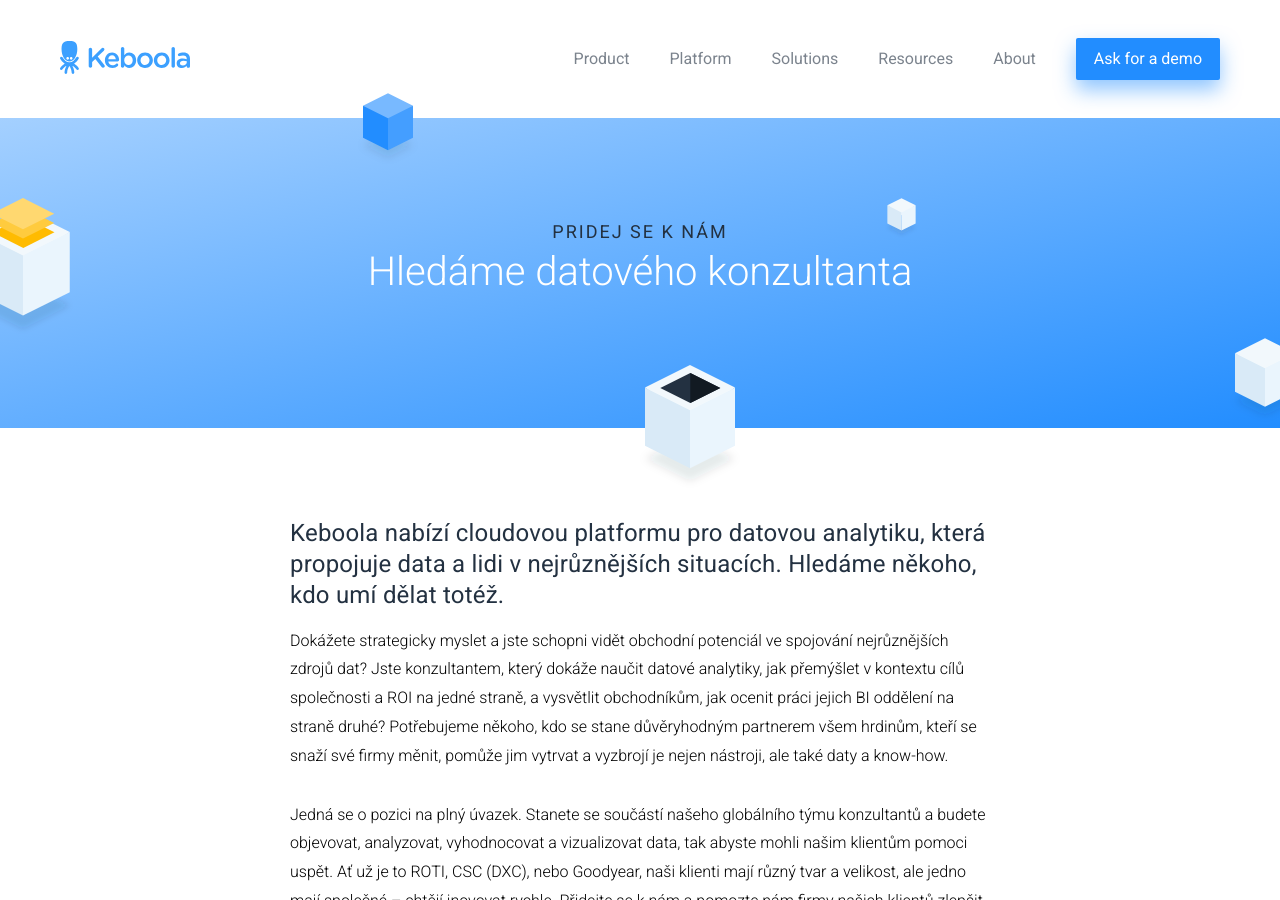
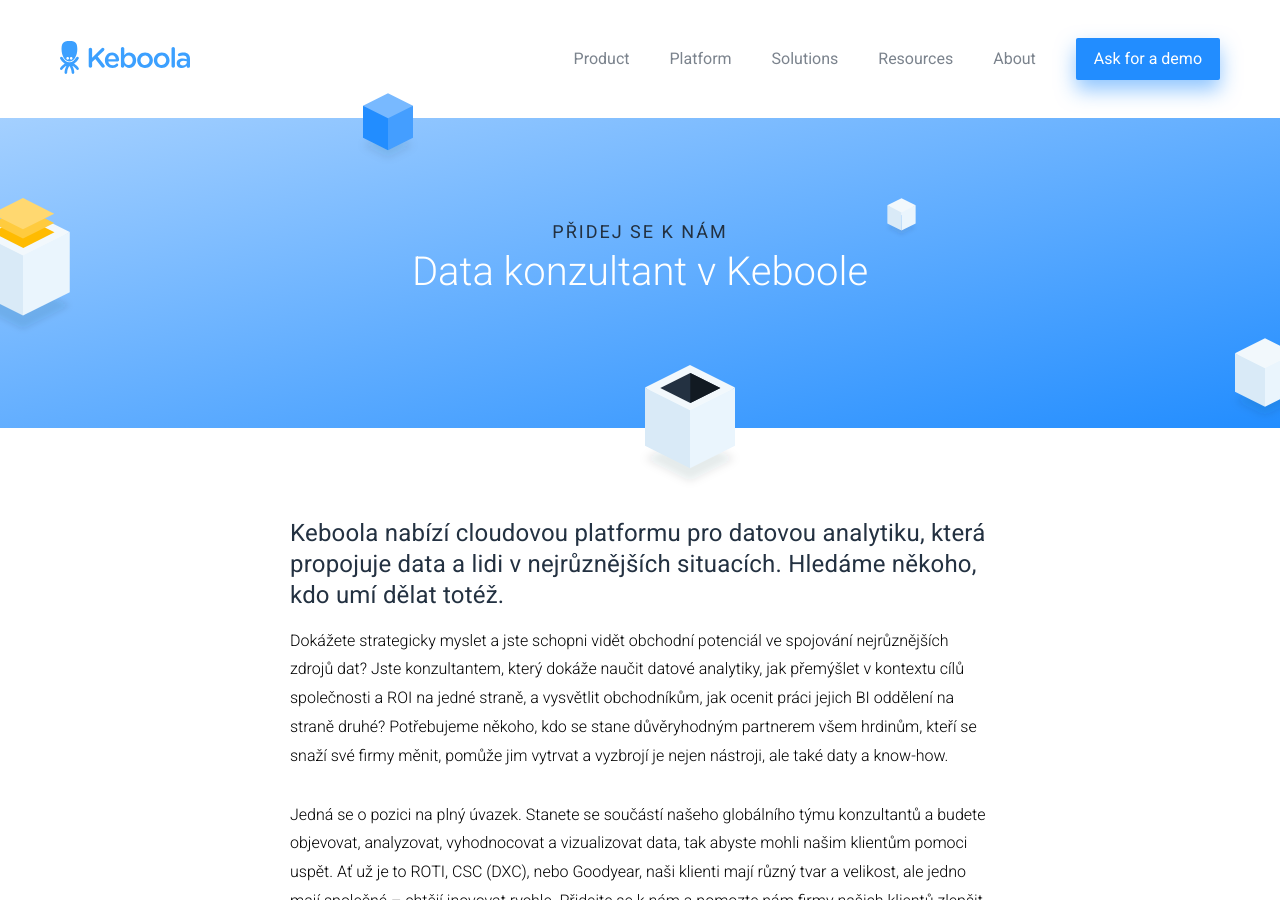
Before and after one commit to keboola/website, a Jekyll site: the page built from hledáme-datového-konzultanta.md, in a window 1280 px wide and 900 px high. Built offline with Jekyll 4.4.1, drawn with Linux system fonts in a browser that asks for light colours; nearby versions of some CDN libraries.

Commit message:
Update from Forestry.io Martin Karasek updated hledáme-datového-konzultanta.md

```diff
--- a/hledáme-datového-konzultanta.md
+++ b/hledáme-datového-konzultanta.md
@@ -1,7 +1,7 @@
 ---
 layout: text-page
-title: Hledáme datového konzultanta
-subtitle: Pridej se k nám
+title: Data konzultant v Keboole
+subtitle: Přidej se k nám
 
 ---
 ### Keboola nabízí cloudovou platformu pro datovou analytiku, která propojuje data a lidi v nejrůznějších situacích. Hledáme někoho, kdo umí dělat totéž.
```
